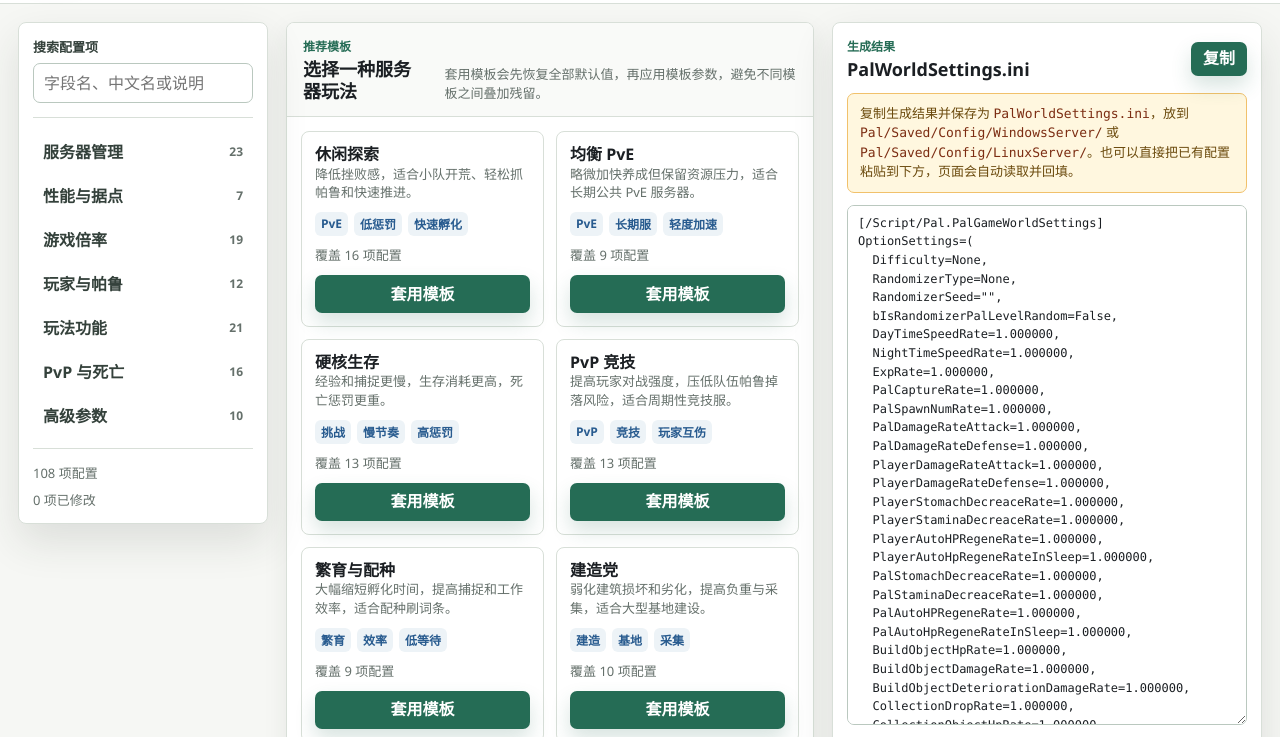
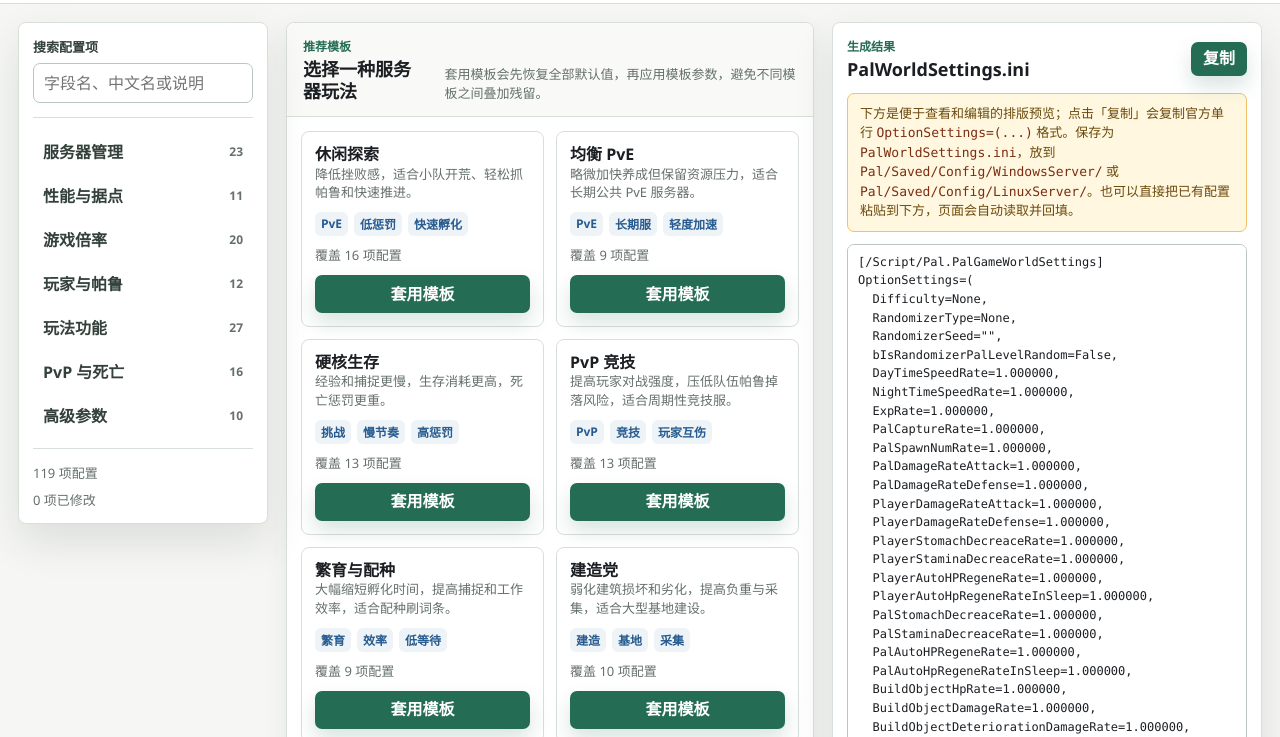
Before and after one commit to taoyunan/palworld-config-cn, a website with bundled scripts: page index.html in a window 1280 px wide. Shown: the part 129-866 px from the top of the page. Built offline with nearby package versions, Linux system fonts and the light colour scheme.

Commit message:
Update Palworld 1.0 settings output

```diff
--- a/index.html
+++ b/index.html
@@ -14,7 +14,7 @@
     <div class="brand-copy">
       <p class="eyebrow">PalWorldSettings.ini</p>
       <h1>幻兽帕鲁服务器配置生成器</h1>
-      <p>基于官方 0.7.2 配置参数，编辑后实时生成可复制的 OptionSettings。</p>
+      <p>基于官方 1.0.0 配置参数，编辑后实时生成可复制的 OptionSettings。</p>
     </div>
     <div class="header-actions">
       <a class="ghost-btn header-link" href="https://taoyunan.github.io/palworld-paldeck-cn/" target="_blank" rel="noopener">帕鲁图鉴</a>
@@ -58,7 +58,7 @@
         </div>
         <button type="button" class="primary-btn compact" id="copyBtn">复制</button>
       </div>
-      <p class="output-guidance">复制生成结果并保存为 <code>PalWorldSettings.ini</code>，放到 <code>Pal/Saved/Config/WindowsServer/</code> 或 <code>Pal/Saved/Config/LinuxServer/</code>。也可以直接把已有配置粘贴到下方，页面会自动读取并回填。</p>
+      <p class="output-guidance">下方是便于查看和编辑的排版预览；点击「复制」会复制官方单行 <code>OptionSettings=(...)</code> 格式。保存为 <code>PalWorldSettings.ini</code>，放到 <code>Pal/Saved/Config/WindowsServer/</code> 或 <code>Pal/Saved/Config/LinuxServer/</code>。也可以直接把已有配置粘贴到下方，页面会自动读取并回填。</p>
       <textarea id="outputText" spellcheck="false"></textarea>
       <div class="output-tools">
         <button type="button" class="ghost-btn" id="selectAllBtn">全选</button>
--- a/src/js/app.js
+++ b/src/js/app.js
@@ -224,7 +224,7 @@
 function formatArray(field, value) {
   const trimmed = value.trim();
   if (trimmed.startsWith("(") && trimmed.endsWith(")")) return trimmed;
-  if (!trimmed) return "()";
+  if (!trimmed) return field.key === "DenyTechnologyList" ? "" : "()";
 
   const items = splitTopLevel(trimmed).map((item) => item.trim()).filter(Boolean);
   if (field.key === "DenyTechnologyList") {
@@ -237,21 +237,22 @@
   return `(${items.join(",")})`;
 }
 
-function buildOptionSettings() {
-  const lines = FIELDS.map((field) => `  ${field.key}=${formatIniValue(field, state.get(field.key))}`);
-  return `OptionSettings=(\n${lines.join(",\n")}\n)`;
+function buildOptionSettings(pretty = false) {
+  const settings = FIELDS.map((field) => `${field.key}=${formatIniValue(field, state.get(field.key))}`);
+  if (pretty) return `OptionSettings=(\n  ${settings.join(",\n  ")}\n)`;
+  return `OptionSettings=(${settings.join(",")})`;
 }
 
-function buildIni() {
+function buildIni(pretty = false) {
   return [
     "[/Script/Pal.PalGameWorldSettings]",
-    buildOptionSettings(),
+    buildOptionSettings(pretty),
     ""
   ].join("\n");
 }
 
 function updateOutput() {
-  outputText.value = buildIni();
+  outputText.value = buildIni(true);
   refreshChangedRows();
   applySearch();
 }
@@ -570,8 +571,14 @@
   applyTemplate(button.dataset.template);
 });
 
-document.querySelector("#copyBtn").addEventListener("click", () => copyText(outputText.value, "INI 已复制到剪贴板。"));
-document.querySelector("#copyOptionBtn").addEventListener("click", () => copyText(buildOptionSettings(), "OptionSettings 已复制。"));
+document.querySelector("#copyBtn").addEventListener("click", () => {
+  applyOutputText(outputText.value, false, false);
+  copyText(buildIni(false), "INI 已复制到剪贴板。");
+});
+document.querySelector("#copyOptionBtn").addEventListener("click", () => {
+  applyOutputText(outputText.value, false, false);
+  copyText(buildOptionSettings(), "OptionSettings 已复制。");
+});
 document.querySelector("#selectAllBtn").addEventListener("click", () => {
   outputText.focus();
   outputText.select();
--- a/src/js/data/fields.js
+++ b/src/js/data/fields.js
@@ -37,15 +37,20 @@
 CollectionObjectHpRate|balance|float|1.000000|采集对象生命倍率|可采集对象生命值倍率。|
 CollectionObjectRespawnSpeedRate|balance|float|1.000000|采集对象重生间隔倍率|可采集对象重生间隔倍率。|
 EnemyDropItemRate|balance|float|1.000000|敌人掉落倍率|掉落物品数量倍率。|
-DeathPenalty|pvp|select|All|死亡惩罚|死亡后掉落规则。|None,Item,ItemAndEquipment,All
+DeathPenalty|pvp|select|Item|死亡惩罚|死亡后掉落规则。|None,Item,ItemAndEquipment,All
 bEnablePlayerToPlayerDamage|pvp|boolean|False|启用玩家互伤|是否允许玩家对玩家造成伤害。|
 bEnableFriendlyFire|pvp|boolean|False|启用友军伤害|是否允许友方伤害。|
 bEnableInvaderEnemy|features|boolean|True|启用袭击事件|是否启用袭击事件。|
 EnablePredatorBossPal|features|boolean|True|启用猛兽 Boss 帕鲁|是否启用 Predator Boss Pal。|
+bEnableVoiceChat|features|boolean|False|启用游戏内语音|是否启用游戏内语音聊天。|
+VoiceChatMaxVolumeDistance|features|float|3000.000000|语音最大音量距离|语音聊天在此距离内保持最大音量；官方 1.0.0 参数。|
+VoiceChatZeroVolumeDistance|features|float|15000.000000|语音静音距离|语音聊天在此距离外音量为 0；官方 1.0.0 参数。|
+bEnableBuildingPlayerUIdDisplay|features|boolean|False|显示建筑创建者玩家 ID|是否在建筑结构上显示创建者的玩家 ID。|
 bActiveUNKO|advanced|boolean|False|启用牧场伙伴赠礼|控制牧场伙伴给玩家送东西的速度和触发。|
 bEnableAimAssistPad|features|boolean|True|手柄辅助瞄准|是否启用手柄辅助瞄准。|
 bEnableAimAssistKeyboard|features|boolean|False|键鼠辅助瞄准|是否启用键盘鼠标辅助瞄准。|
 DropItemMaxNum|balance|integer|3000|掉落物最大存在数量|世界中掉落物品的最大存在数量。|
+PhysicsActiveDropItemMaxNum|performance|integer|-1|物理掉落物最大数量|可使用物理行为的掉落物最大数量；-1 表示使用游戏默认控制。|
 DropItemMaxNum_UNKO|advanced|integer|100|牧场伙伴赠礼数量上限|控制牧场伙伴给你送东西的数量上限。|
 BaseCampMaxNum|performance|integer|128|全地图据点最大数量|全地图据点数量上限。|
 BaseCampMaxNumInGuild|performance|integer|4|公会据点最大数量|每个公会的据点数量上限，官方说明默认 4、最大 10。|
@@ -54,8 +59,9 @@
 bAutoResetGuildNoOnlinePlayers|features|boolean|False|自动清理离线公会|公会无人登录时自动删除建筑和据点帕鲁。|
 AutoResetGuildTimeNoOnlinePlayers|features|float|72.000000|离线公会清理时间|触发自动清理前的离线时长；关闭自动清理时忽略。|
 GuildPlayerMaxNum|server|integer|20|公会玩家最大数量|单个公会的玩家数量上限。|
-PalEggDefaultHatchingTime|balance|float|72.000000|巨大蛋孵化小时|巨大蛋孵化所需时间；其他蛋也会按规则需要孵化时间。|
+PalEggDefaultHatchingTime|balance|float|1.000000|巨大蛋孵化小时|巨大蛋孵化所需时间；其他蛋也会按规则需要孵化时间。|
 WorkSpeedRate|balance|float|1.000000|工作速度倍率|工作速度倍率。|
+MonsterFarmActionSpeedRate|balance|float|1.000000|牧场产物速度倍率|牧场放牧产出物品的速度倍率；官方 1.0.0 参数。|
 AutoSaveSpan|server|float|30.000000|自动保存间隔|服务器自动保存间隔。|
 CrossplayPlatforms|server|array|Steam,Xbox,PS5,Mac|允许连接平台|允许连接服务器的平台，官方默认 Steam、Xbox、PS5、Mac。|
 LogFormatType|server|select|Text|日志格式|服务器日志格式。|Text,Json
@@ -67,7 +73,7 @@
 bCanPickupOtherGuildDeathPenaltyDrop|pvp|boolean|False|可拾取其他公会死亡掉落|是否允许拾取其他公会玩家的死亡惩罚掉落。|
 bEnableNonLoginPenalty|features|boolean|True|启用未登录惩罚|是否启用未登录惩罚。|
 bEnableFastTravel|features|boolean|True|启用快速旅行|是否允许快速旅行。|
-bIsStartLocationSelectByMap|features|boolean|True|允许地图选择出生点|是否允许玩家选择起始地点。|
+bIsStartLocationSelectByMap|features|boolean|False|允许地图选择出生点|是否允许玩家选择起始地点。|
 bExistPlayerAfterLogout|features|boolean|False|登出后角色留在原地|登出后玩家是否在当前位置进入睡眠状态。|
 bEnableDefenseOtherGuildPlayer|features|boolean|False|据点防御其他公会玩家|是否在据点内防御其他公会玩家。|
 bInvisibleOtherGuildBaseCampAreaFX|features|boolean|False|隐藏其他公会据点区域特效|是否隐藏其他公会据点区域特效。|
@@ -89,21 +95,25 @@
 bIsUseBackupSaveData|server|boolean|True|启用世界备份|启用世界备份；官方提示会增加磁盘负载。|
 Region|server|string||地区|服务器地区字段。|
 bUseAuth|server|boolean|True|启用认证|是否启用认证。|
-BanListURL|server|string|https://api.palworldgame.com/api/banlist.txt|封禁列表 URL|封禁列表地址。|
+BanListURL|server|string|https://b.palworldgame.com/api/banlist.txt|封禁列表 URL|封禁列表地址。|
 SupplyDropSpan|balance|integer|180|陨石或空投间隔分钟|陨石或补给空投出现间隔，单位分钟。|
-ChatPostLimitPerMinute|server|integer|10|每分钟聊天上限|每分钟允许发送的聊天消息数量。|
+ChatPostLimitPerMinute|server|integer|30|每分钟聊天上限|每分钟允许发送的聊天消息数量。|
 MaxBuildingLimitNum|performance|integer|0|每玩家建筑数量上限|每名玩家建筑数量上限，0 表示无限制。|
 ServerReplicatePawnCullDistance|performance|float|15000.000000|帕鲁同步距离|玩家与帕鲁同步距离，官方说明 5000 到 15000 厘米。|
 bAllowGlobalPalboxExport|advanced|boolean|True|允许全局帕鲁终端导出|允许保存到全局帕鲁终端。|
 bAllowGlobalPalboxImport|advanced|boolean|False|允许全局帕鲁终端导入|允许从全局帕鲁终端读取。|
 EquipmentDurabilityDamageRate|balance|float|1.000000|装备耐久损耗倍率|装备耐久损耗倍率。|
 ItemContainerForceMarkDirtyInterval|performance|float|1.000000|容器强制重同步间隔|容器 UI 打开时强制重新同步的间隔，单位秒。|
+PlayerDataPalStorageUpdateCheckTickInterval|performance|float|1.000000|帕鲁终端数据检查间隔|玩家帕鲁存储数据更新检查间隔，单位秒。|
 ItemCorruptionMultiplier|balance|float|1.000000|物品腐败速度倍率|物品腐败速度倍率。|
 bEnableFastTravelOnlyBaseCamp|features|boolean|False|仅据点之间可快速旅行|限制快速旅行只能在据点之间进行。|
 bAllowClientMod|server|boolean|True|允许客户端 Mod|允许启用 Mod 的玩家加入服务器。|
 bIsShowJoinLeftMessage|server|boolean|True|显示加入离开消息|专用服务器中显示玩家加入和离开消息。|
 DenyTechnologyList|advanced|array||禁用科技列表|禁用指定科技，填写 Technology ID，用逗号分隔。|
 GuildRejoinCooldownMinutes|features|integer|0|重新加入公会冷却分钟|重新加入公会的冷却时间，单位分钟。|
+AutoTransferMasterCheckIntervalSeconds|features|float|3600.000000|会长自动转移检查间隔|检查公会会长自动转移条件的间隔，单位秒。|
+AutoTransferMasterThresholdDays|features|integer|14|会长自动转移阈值天数|会长离线达到该天数后触发自动转移条件。|
+MaxGuildsPerFrame|performance|integer|10|每帧处理公会数|自动处理公会相关逻辑时每帧最多处理的公会数量。|
 BlockRespawnTime|pvp|float|5.000000|复活基础冷却秒|死亡后可复活前的冷却时间，单位秒。|
 RespawnPenaltyDurationThreshold|pvp|float|0.000000|复活惩罚生存阈值秒|应用后续死亡复活冷却倍率的生存时间阈值。|
 RespawnPenaltyTimeScale|pvp|float|2.000000|复活惩罚时间倍率|后续死亡时应用到复活冷却的倍率。|
@@ -117,6 +127,7 @@
 bAllowEnhanceStat_Stamina|advanced|boolean|True|允许强化耐力|允许给耐力分配属性点。|
 bAllowEnhanceStat_Weight|advanced|boolean|True|允许强化负重|允许给负重分配属性点。|
 bAllowEnhanceStat_WorkSpeed|advanced|boolean|True|允许强化工作速度|允许给工作速度分配属性点。|
+BuildingNameDisplayCacheTTLSeconds|performance|integer|60|建筑名称显示缓存秒数|建筑名称显示缓存保留时间，单位秒。|
 `;
 
 export const RANGE_BY_KEY = {
@@ -127,16 +138,23 @@
   GuildPlayerMaxNum: [1, 100, 1],
   DropItemMaxNum: [0, 10000, 100],
   DropItemMaxNum_UNKO: [0, 1000, 10],
+  PhysicsActiveDropItemMaxNum: [-1, 10000, 100],
   BaseCampMaxNum: [1, 512, 1],
   MaxBuildingLimitNum: [0, 10000, 100],
   ServerReplicatePawnCullDistance: [5000, 15000, 500],
   ChatPostLimitPerMinute: [0, 100, 1],
   SupplyDropSpan: [0, 1000, 10],
   GuildRejoinCooldownMinutes: [0, 1440, 10],
+  AutoTransferMasterCheckIntervalSeconds: [0, 86400, 300],
+  AutoTransferMasterThresholdDays: [0, 365, 1],
+  MaxGuildsPerFrame: [1, 100, 1],
   AdditionalDropItemNumWhenPlayerKillingInPvPMode: [0, 100, 1],
   PublicPort: [1, 65535, 1],
   RCONPort: [1, 65535, 1],
-  RESTAPIPort: [1, 65535, 1]
+  RESTAPIPort: [1, 65535, 1],
+  VoiceChatMaxVolumeDistance: [0, 50000, 500],
+  VoiceChatZeroVolumeDistance: [0, 50000, 500],
+  BuildingNameDisplayCacheTTLSeconds: [0, 3600, 10]
 };
 
 export const SELECT_TEXT = {
```
